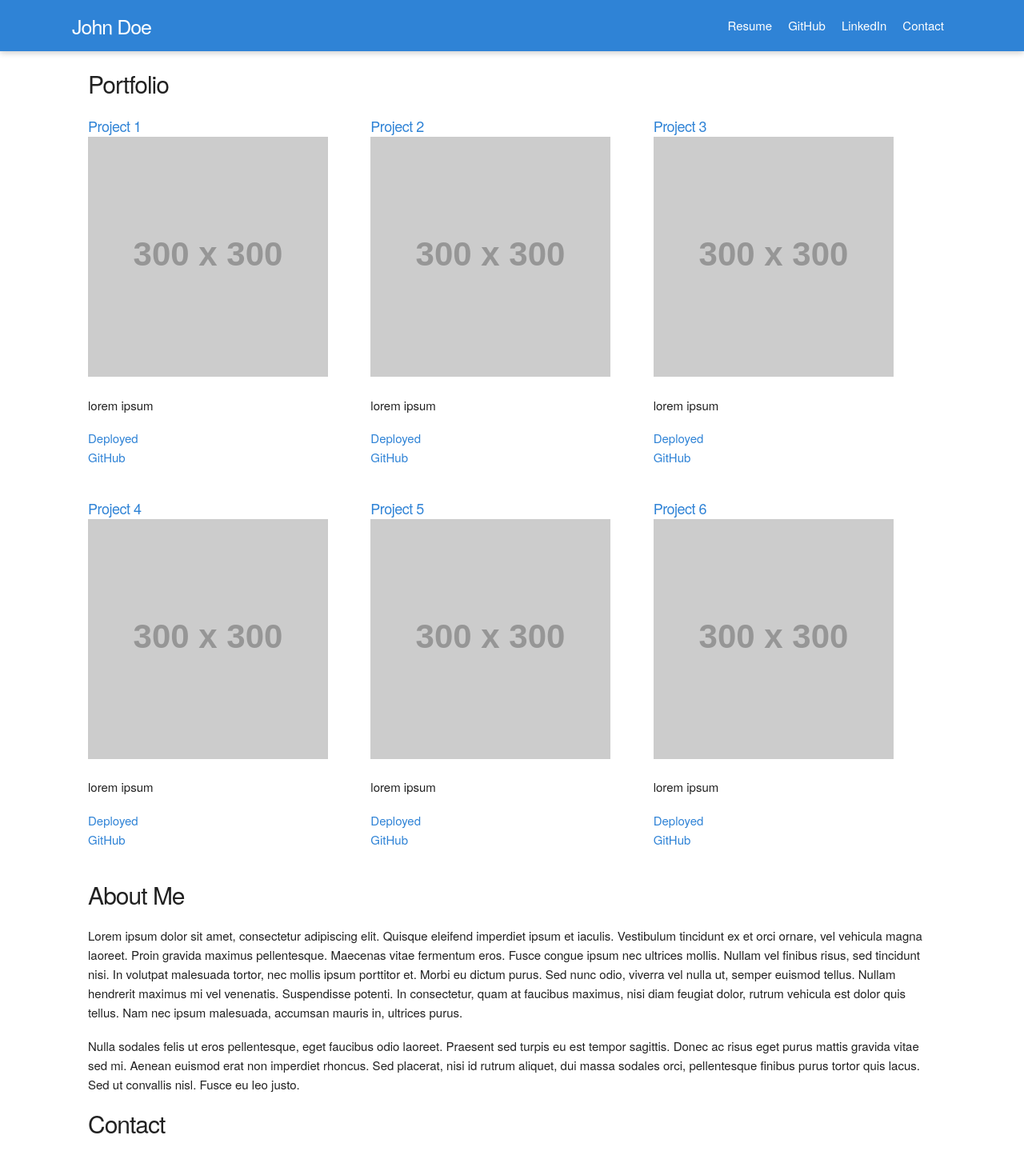
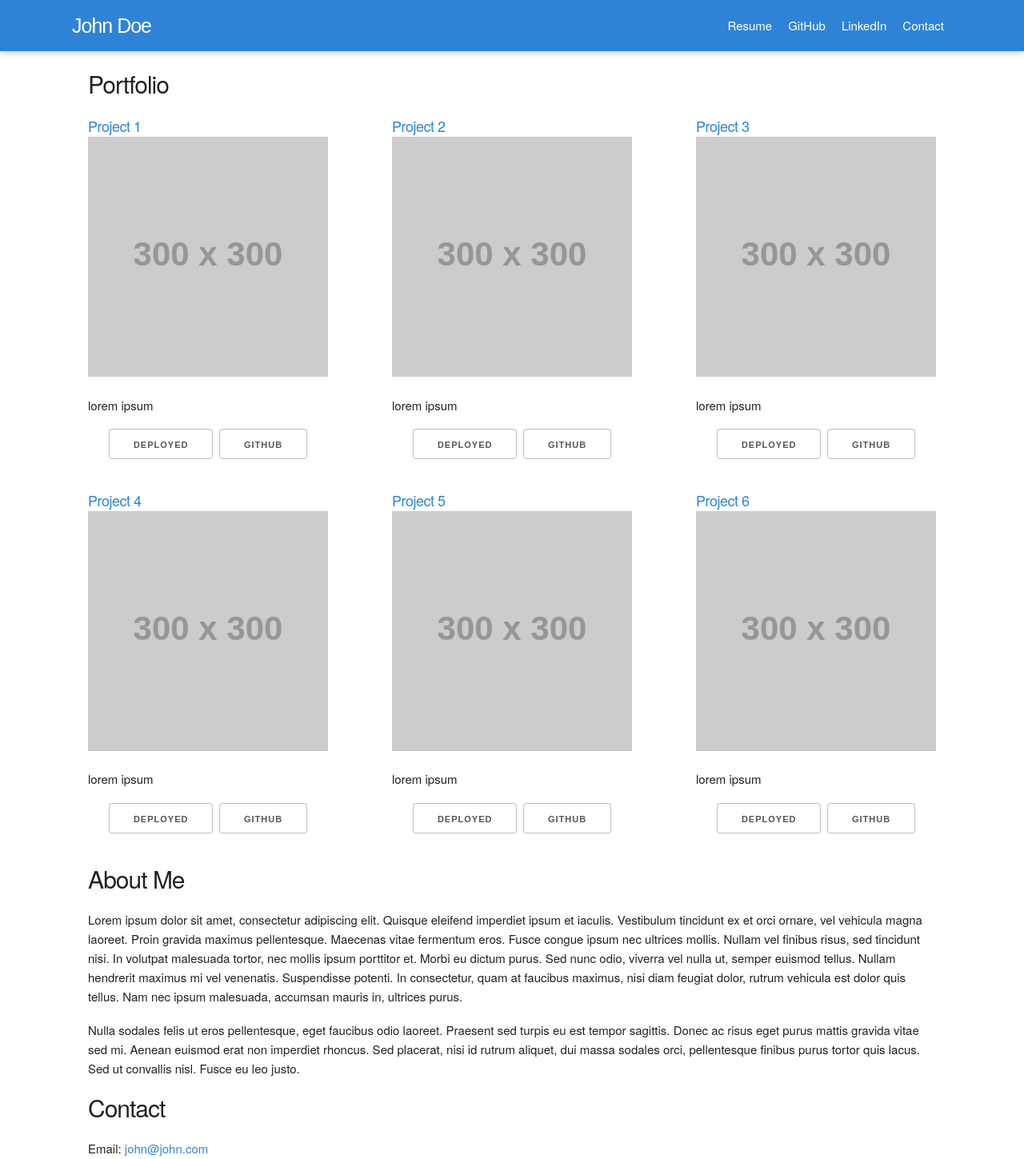
Before and after one commit to misterfoxy/Tech-Pathway-React, a React (Create React App) app in the folder 01-Progressing/04-Props/Solved/: page / in a window 1280 px wide. Shown: the top 1449 px of the page at 80% size. Built offline with nearby package versions, Linux system fonts and the light colour scheme.

Commit message:
More additions to LO-4 Props.

```diff
--- a/01-Progressing/04-Props/Solved/src/components/Body/Body.js
+++ b/01-Progressing/04-Props/Solved/src/components/Body/Body.js
@@ -3,17 +3,21 @@ import Card from "../Card";
 import "./body.css";
 
 function Body() {
+	const handleClick = link => {
+		window.location.href = link;
+	}
+
 	return (
 		<main className="container additional-padding">
 			<section className="portfolio">
 				<h3>Portfolio</h3>
 				<section className="projects">
-					<Card title="Project 1" github="#" deployed="#" image="https://via.placeholder.com/300" desc="lorem ipsum" />
-					<Card title="Project 2" github="#" deployed="#" image="https://via.placeholder.com/300" desc="lorem ipsum" />
-					<Card title="Project 3" github="#" deployed="#" image="https://via.placeholder.com/300" desc="lorem ipsum" />
-					<Card title="Project 4" github="#" deployed="#" image="https://via.placeholder.com/300" desc="lorem ipsum" />
-					<Card title="Project 5" github="#" deployed="#" image="https://via.placeholder.com/300" desc="lorem ipsum" />
-					<Card title="Project 6" github="#" deployed="#" image="https://via.placeholder.com/300" desc="lorem ipsum" />
+					<Card title="Project 1" github="https://github.com/misterfoxy/Tech-Pathway-React" deployed="#" image="https://via.placeholder.com/300" desc="lorem ipsum" handleClick={handleClick} />
+					<Card title="Project 2" github="#" deployed="#" image="https://via.placeholder.com/300" desc="lorem ipsum" handleClick={handleClick} />
+					<Card title="Project 3" github="#" deployed="#" image="https://via.placeholder.com/300" desc="lorem ipsum" handleClick={handleClick} />
+					<Card title="Project 4" github="#" deployed="#" image="https://via.placeholder.com/300" desc="lorem ipsum" handleClick={handleClick} />
+					<Card title="Project 5" github="#" deployed="#" image="https://via.placeholder.com/300" desc="lorem ipsum" handleClick={handleClick} />
+					<Card title="Project 6" github="#" deployed="#" image="https://via.placeholder.com/300" desc="lorem ipsum" handleClick={handleClick} />
 				</section>
 			</section>
 			<section className="about">
@@ -23,8 +27,10 @@ function Body() {
 			</section>
 			<section className="contact">
 				<h3>Contact</h3>
-				<p>Lorem ipsum dolor sit amet, consectetur adipiscing elit. Quisque eleifend imperdiet ipsum et iaculis. Vestibulum tincidunt ex et orci ornare, vel vehicula magna laoreet. Proin gravida maximus pellentesque. Maecenas vitae fermentum eros. Fusce congue ipsum nec ultrices mollis. Nullam vel finibus risus, sed tincidunt nisi. In volutpat malesuada tortor, nec mollis ipsum porttitor et. Morbi eu dictum purus. Sed nunc odio, viverra vel nulla ut, semper euismod tellus. Nullam hendrerit maximus mi vel venenatis. Suspendisse potenti. In consectetur, quam at faucibus maximus, nisi diam feugiat dolor, rutrum vehicula est dolor quis tellus. Nam nec ipsum malesuada, accumsan mauris in, ultrices purus.</p>
-				<p>Nulla sodales felis ut eros pellentesque, eget faucibus odio laoreet. Praesent sed turpis eu est tempor sagittis. Donec ac risus eget purus mattis gravida vitae sed mi. Aenean euismod erat non imperdiet rhoncus. Sed placerat, nisi id rutrum aliquet, dui massa sodales orci, pellentesque finibus purus tortor quis lacus. Sed ut convallis nisl. Fusce eu leo justo.</p>
+				<ul>
+					<li>Email: <a href="mailto:john@john.com">john@john.com</a></li>
+					<li>Phone: <a href="tel:(123) 456-7890">(123) 456-7890</a></li>
+				</ul>
 			</section>
 		</main>
 	);
--- a/01-Progressing/04-Props/Solved/src/components/Body/body.css
+++ b/01-Progressing/04-Props/Solved/src/components/Body/body.css
@@ -3,8 +3,3 @@
 	justify-content: space-between;
 	flex-wrap: wrap;
 }
-
-.projects .card {
-	width: 33.33%;
-	margin-bottom: 2.5em;
-}
--- a/01-Progressing/04-Props/Solved/src/components/Card/Card.js
+++ b/01-Progressing/04-Props/Solved/src/components/Card/Card.js
@@ -10,8 +10,8 @@ function Card(props) {
 			</a>
 			<p>{props.desc}</p>
 			<ul>
-				<li><a href={props.deployed}>Deployed</a></li>
-				<li><a href={props.github}>GitHub</a></li>
+				<li><button onClick={() => props.handleClick(props.deployed)}>Deployed</button></li>
+				<li><button onClick={() => props.handleClick(props.github)}>GitHub</button></li>
 			</ul>
 		</section>
 	);
--- a/01-Progressing/04-Props/Solved/src/components/Card/card.css
+++ b/01-Progressing/04-Props/Solved/src/components/Card/card.css
@@ -1,6 +1,17 @@
-/* .card {
-} */
+.card {
+	max-width: 300px;
+	margin-bottom: 2.5em;
+}
 
 .card h5 {
 	display: inline;
 }
+
+.card ul {
+	text-align: center;
+}
+
+.card li {
+	display: inline;
+	margin: 0 0.25em;
+}
--- a/01-Progressing/04-Props/Solved/src/components/Nav/Nav.js
+++ b/01-Progressing/04-Props/Solved/src/components/Nav/Nav.js
@@ -2,9 +2,13 @@ import React from "react";
 import "./nav.css";
 
 function Nav() {
+	const handleClick = () => {
+		window.scroll({ top: 0, left: 0, behavior: "smooth" });
+	}
+
 	return (
 		<nav className="container">
-			<h1><a href="#top">John Doe</a></h1>
+			<h1><button onClick={handleClick}>John Doe</button></h1>
 			<ul>
 				<li><a href="#">Resume</a></li>
 				<li><a href="#">GitHub</a></li>
--- a/01-Progressing/04-Props/Solved/src/components/Nav/nav.css
+++ b/01-Progressing/04-Props/Solved/src/components/Nav/nav.css
@@ -10,6 +10,24 @@ nav h1 {
 	font-size: 2.5rem;
 	padding: 0.5rem 0;
 	margin-bottom: 0;
+}
+
+nav h1 button {
+	height: inherit;
+	padding: inherit;
+	color: #fff;
+	text-align: inherit;
+	font-size: inherit;
+	font-weight: inherit;
+	line-height: inherit;
+	letter-spacing: inherit;
+	text-transform: inherit;
+	border-radius: 0;
+	border: 0;
+}
+
+nav h1 button:hover, nav h1 button:focus {
+	color: #efefef;
 }
 
 nav ul {
--- a/01-Progressing/04-Props/Solved/src/main.css
+++ b/01-Progressing/04-Props/Solved/src/main.css
@@ -145,11 +145,7 @@ a:hover, a:active {
 /* -----------------------------------------------
  * Buttons
  * ----------------------------------------------- */
-.button,
-button,
-input[type="submit"],
-input[type="reset"],
-input[type="button"] {
+.button, button, input[type="submit"], input[type="reset"], input[type="button"] {
 	display: inline-block;
 	height: 38px;
 	padding: 0 30px;
@@ -166,21 +162,16 @@ background-color: transparent;
 	border-radius: 4px;
 	border: 1px solid #bbb;
 	cursor: pointer;
-box-sizing: border-box; }
-.button:hover,
-button:hover,
-input[type="submit"]:hover,
-input[type="reset"]:hover,
-input[type="button"]:hover,
-.button:focus,
-button:focus,
-input[type="submit"]:focus,
-input[type="reset"]:focus,
-input[type="button"]:focus {
+	box-sizing: border-box;
+}
+
+.button:hover, button:hover, input[type="submit"]:hover, input[type="reset"]:hover, input[type="button"]:hover, .button:focus, button:focus, input[type="submit"]:focus, input[type="reset"]:focus, input[type="button"]:focus {
 	color: #333;
 	border-color: #888;
-outline: 0; }
-.button.button-primary,
+	outline: 0;
+}
+
+/* .button.button-primary,
 button.button-primary,
 input[type="submit"].button-primary,
 input[type="reset"].button-primary,
@@ -200,7 +191,7 @@ input[type="reset"].button-primary:focus,
 input[type="button"].button-primary:focus {
 color: #FFF;
 background-color: #1EAEDB;
-border-color: #1EAEDB; }
+border-color: #1EAEDB; } */
 
 
 /* -----------------------------------------------
```
Lines whose indentation alone changed are shown as unchanged.
